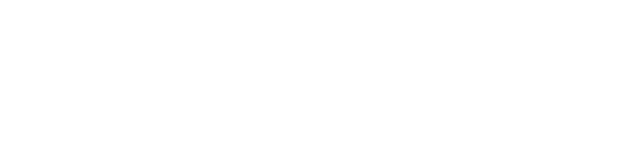
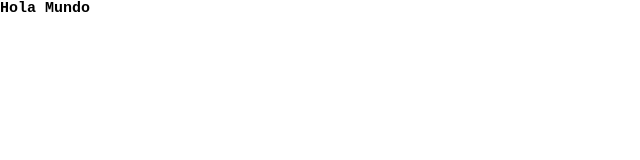
Before and after one commit to elmojondesatan/todo_list, a plain HTML site: page paginas/dashboard.html in a window 1280 px wide. Shown: the full height of the page, 0-640 px from the left. Drawn offline with Linux system fonts and the light colour scheme.

Commit message:
Se agrega la seccion en el dashboard de la carpeta vistas

```diff
--- a/paginas/dashboard.html
+++ b/paginas/dashboard.html
@@ -9,7 +9,7 @@
 </head>
 <body>
 
-    <script src="../vistas/dashboard.js"></script>
+    <script src="../vistas/dashboard.js" type="module"></script>
 
 </body>
 </html>
--- a/vistas/dashboard.js
+++ b/vistas/dashboard.js
@@ -0,0 +1,12 @@
+export function dashboard(){
+
+    let seccion = document.createElement('section');
+
+    let h1 = document.createElement('h1');
+    h1.innerText = "Hola Mundo";
+    seccion.appendChild(h1);
+
+    return seccion;
+}
+
+document.body.appendChild(dashboard());
```
